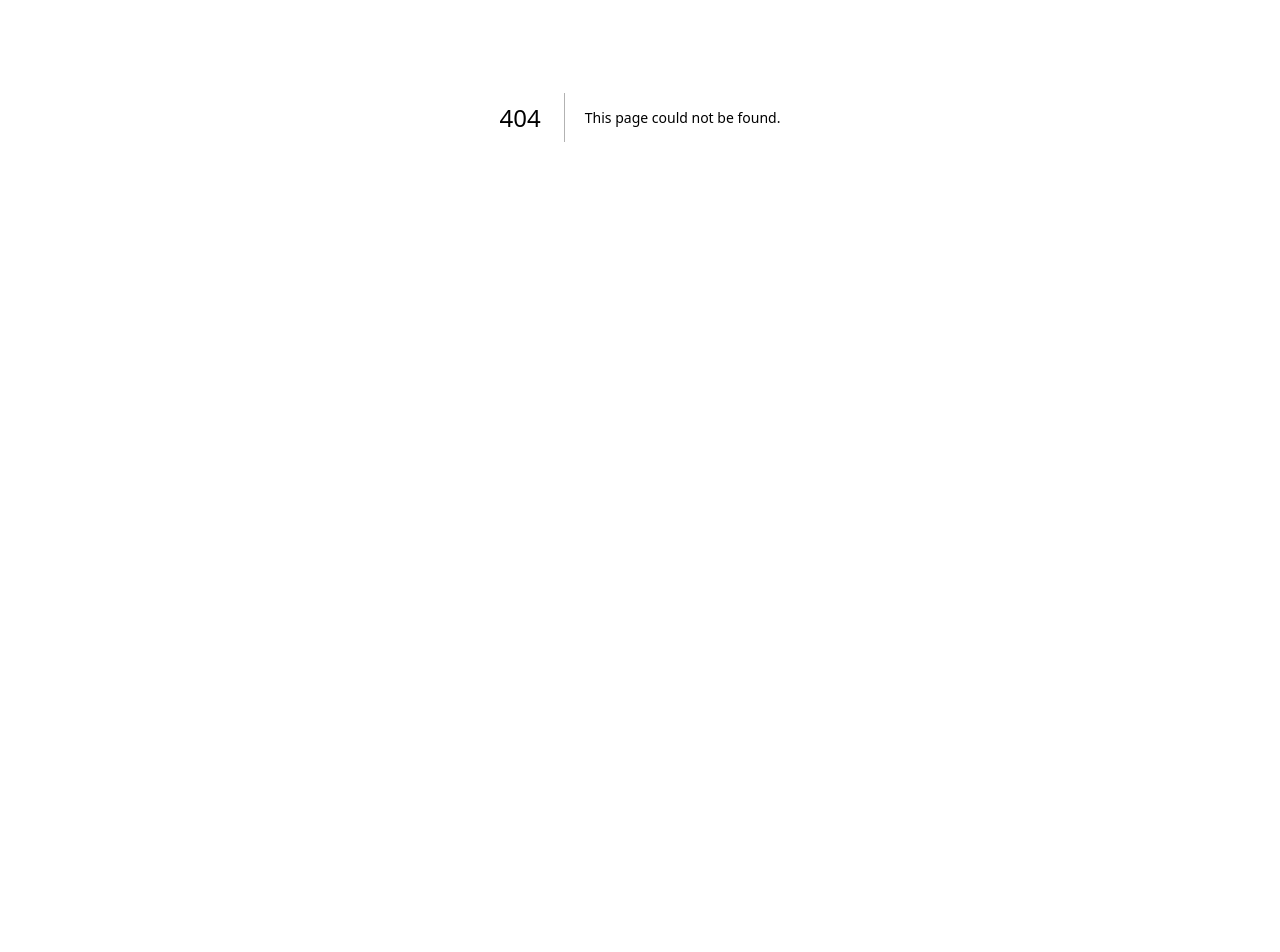
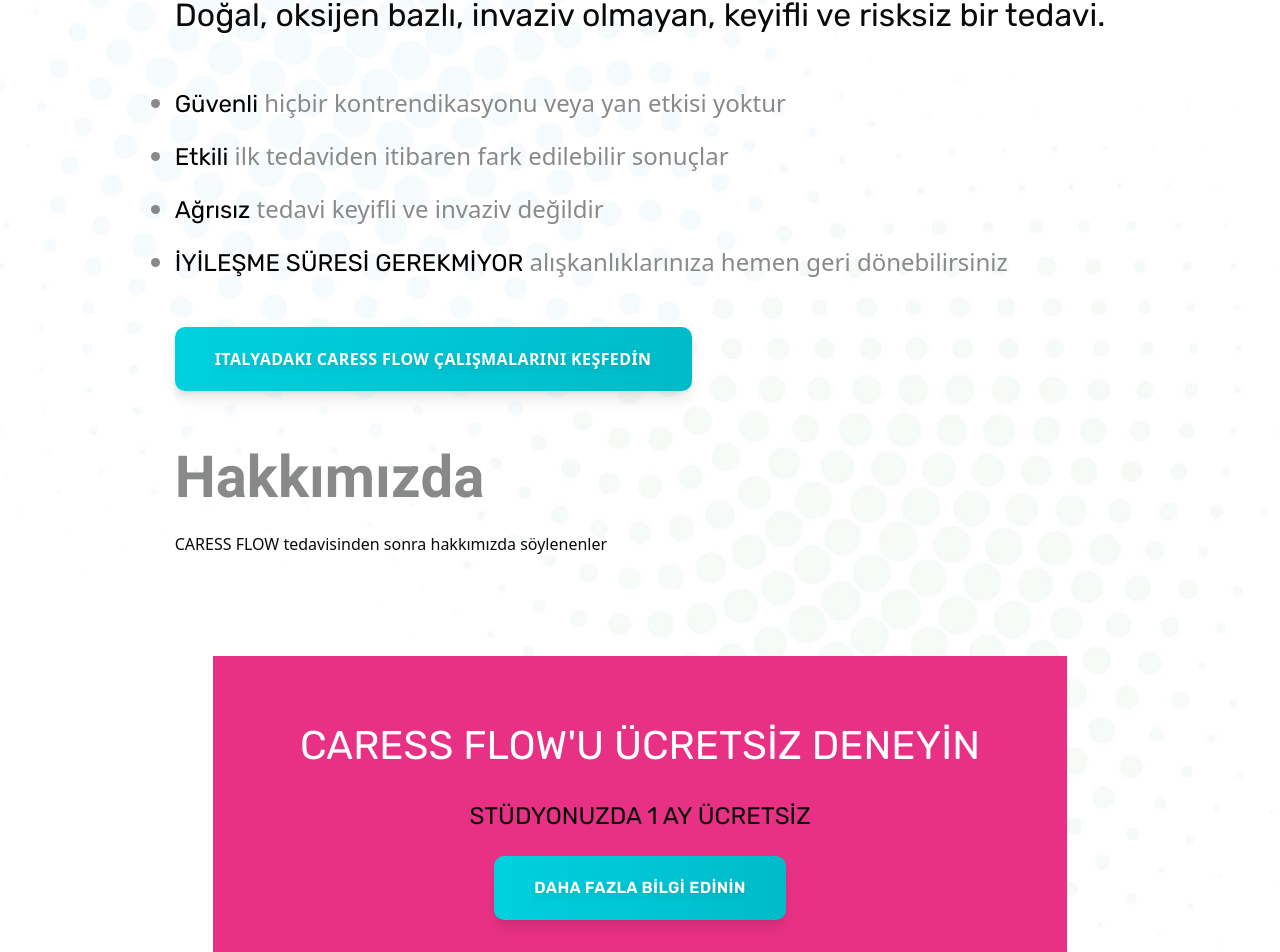
Before and after one commit to CodevorousLabs/Caressflow, a Next.js app in the folder client/: page /hastalar-icin-avantajlar in a window 1280 px wide. Before the commit this address had no page. Shown: the part 464-1416 px from the top of the page. Before the commit the page ends 981 px from the top, so only its background shows below. Built offline with nearby package versions, Linux system fonts and the light colour scheme.

Commit message:
feat: benefit section added, information section added, style added

```diff
--- /dev/null
+++ b/client/app/hastalar-icin-avantajlar/page.tsx
@@ -0,0 +1,6 @@
+import PatientBenefitsPage from "@/components/patientBenefits/patientBenefitsPage"
+export default function Page(){
+  return (
+    <PatientBenefitsPage />
+  )
+}
--- a/client/app/layout.tsx
+++ b/client/app/layout.tsx
@@ -3,6 +3,7 @@
 import "./globals.css";
 import Header from "@/components/landingPageComponents/header/header";
 import LoadingLayout from "@/components/layoutComponents/loadingLayout";
+import Footer from "@/components/landingPageComponents/footer/footer";
 const rubikSans = Rubik({
   variable: "--font-rubik-sans",
   subsets: ["latin"],
@@ -33,6 +34,9 @@
         <LoadingLayout>
           <Header />
           {children}
+          <div className="w-full bg-[#FCF7FF]">
+            <Footer />
+          </div>
         </LoadingLayout>
       </body>
     </html>
--- a/client/components/landingPageComponents/header/logoWithNavHeader/logoWithNavHeader.tsx
+++ b/client/components/landingPageComponents/header/logoWithNavHeader/logoWithNavHeader.tsx
@@ -106,7 +106,7 @@
                 <NavigationMenuContent>
                   <ul className="grid w-[200px] gap-4">
                     <li>
-                      <NavigationMenuLink href="/hasta" className="text-gray-text hover:text-pink-bg">HASTA İÇİN AVANTAJLAR</NavigationMenuLink>
+                      <NavigationMenuLink href="/hastalar-icin-avantajlar" className="text-gray-text hover:text-pink-bg">HASTA İÇİN AVANTAJLAR</NavigationMenuLink>
                     </li>
                     <li>
                       <NavigationMenuLink href="/doktor" className="text-gray-text hover:text-pink-bg">DOKTORLAR İÇİN AVANTAJLAR</NavigationMenuLink>
--- a/client/components/landingPageComponents/landingPage.tsx
+++ b/client/components/landingPageComponents/landingPage.tsx
@@ -4,9 +4,9 @@
 import Stats from "./stats/stats"
 import Feedbacks from "./feedbacks/feedbacks"
 import InformationSection from "./informationSection/informationSection"
-import Footer from "./footer/footer"
 import bg from "@/assets/backgroundTexture.jpg"
 import GoUpButton from "./goUpButton"
+
 export default function LandingPage() {
   return (
     <main className="relative" style={{
@@ -15,7 +15,7 @@
       backgroundSize: "contain",
     }}>
       <Slider />
-      <section className="w-full mx-auto flex flex-col items-center border border-black">
+      <section className="w-full mx-auto flex flex-col items-center">
         <Features />
         <Stats />
         <div className="w-full bg-[#FCF7FF]">
@@ -25,9 +25,6 @@
         <div className="w-full bg-[#FCF7FF]">
           <InformationSection />
         </div>
-        <div className="w-full bg-[#FCF7FF]">
-          <Footer />
-        </div>
       </section>
       <GoUpButton />
     </main>
--- a/client/components/landingPageComponents/sectionTitle.tsx
+++ b/client/components/landingPageComponents/sectionTitle.tsx
@@ -6,7 +6,6 @@
     <p className="text-pink-bg
         mb-[10px]
         font-rubik
-        font-semibold
         text-center"
     >
       {children}
--- /dev/null
+++ b/client/components/patientBenefits/benefits.tsx
@@ -0,0 +1,20 @@
+import SectionTitle from "../landingPageComponents/sectionTitle"
+import SectionDescription from "../landingPageComponents/sectionDescription"
+import BenefitsList from "./benefitsList"
+import TryForFree from "./informationContainer"
+
+export default function Benefits() {
+  return (
+    <div className="max-w-[1280px] mx-auto flex flex-col justify-start items-start py-[100px] gap-14">
+      <div className="flex flex-col justify-start items-start">
+        <SectionTitle>CARESS FLOW</SectionTitle>
+        <SectionDescription>Hastalar İçin Avantajlar</SectionDescription>
+      </div>
+      <BenefitsList />
+      <div className="flex flex-col justify-start items-start">
+        <SectionDescription>Hakkımızda</SectionDescription>
+        <p>CARESS FLOW tedavisinden sonra hakkımızda söylenenler</p>
+      </div>
+    </div>
+  )
+}
--- /dev/null
+++ b/client/components/patientBenefits/benefitsList.tsx
@@ -0,0 +1,58 @@
+'use client'
+import { motion } from "framer-motion";
+
+const benefitsData = [
+  {
+    bold: "Güvenli",
+    text: "hiçbir kontrendikasyonu veya yan etkisi yoktur"
+  },
+  {
+    bold: "Etkili",
+    text: "ilk tedaviden itibaren fark edilebilir sonuçlar"
+  },
+  {
+    bold: "Ağrısız",
+    text: "tedavi keyifli ve invaziv değildir"
+  },
+  {
+    bold: "İYİLEŞME SÜRESİ GEREKMİYOR",
+    text: "alışkanlıklarınıza hemen geri dönebilirsiniz"
+  }
+]
+
+interface BenefitType {
+  bold: string,
+  text: string
+}
+
+export default function BenefitsList() {
+  return (
+    <div className="flex flex-col items-start justify-start space-y-12">
+      <p className="font-rubik text-[32px]">Doğal, oksijen bazlı, invaziv olmayan, keyifli ve risksiz bir tedavi.</p>
+      <ul className="space-y-5 list-disc">
+        {benefitsData.map((benefit: BenefitType) =>
+          <li className="text-2xl text-gray-text">
+            <span className="font-rubik text-2xl text-black">{benefit.bold}</span> {benefit.text}
+          </li>
+        )}
+      </ul>
+
+      <motion.button
+        className="relative overflow-hidden bg-gradient-to-r from-[#00D0DF] to-[#00BBC9]
+                 text-white font-semibold tracking-wide uppercase rounded-lg
+                 px-10 py-5 shadow-lg hover:shadow-pink-400/50 transition-shadow duration-300"
+      >
+        <motion.span
+          initial={{ scale: 0 }}
+          whileHover={{ scale: 1 }}
+          transition={{ duration: 0.5, ease: "easeOut" }}
+          className="absolute inset-0 bg-pink-500 origin-center rounded-lg"
+        />
+
+        <span className="relative z-10 drop-shadow-md">
+          ITALYADAKI CARESS FLOW ÇALIŞMALARINI KEŞFEDİN
+        </span>
+      </motion.button>
+    </div>
+  )
+}
--- /dev/null
+++ b/client/components/patientBenefits/informationContainer.tsx
@@ -0,0 +1,33 @@
+'use client'
+import { motion } from "framer-motion";
+
+interface ComponentProps {
+  title: string,
+  description: string,
+  buttonText: string
+}
+
+export default function TryForFree({ title, description, buttonText }: ComponentProps) {
+  return (
+    <div className="w-8/12 flex flex-col bg-pink-bg font-rubik items-center justify-start text-center min-h-[200px] py-15 space-y-6 ">
+      <p className="text-white text-[40px]">{title}</p>
+      <p className="text-2xl">{description}</p>
+      <motion.button
+        className="relative overflow-hidden bg-gradient-to-r from-[#00D0DF] to-[#00BBC9]
+                 text-white font-semibold tracking-wide uppercase rounded-lg
+                 px-10 py-5 shadow-lg hover:shadow-pink-400/50 transition-shadow duration-300"
+      >
+        <motion.span
+          initial={{ scale: 0 }}
+          whileHover={{ scale: 1 }}
+          transition={{ duration: 0.5, ease: "easeOut" }}
+          className="absolute inset-0 bg-pink-500 origin-center rounded-lg"
+        />
+
+        <span className="relative z-10 drop-shadow-md">
+          {buttonText}
+        </span>
+      </motion.button>
+    </div>
+  )
+}
--- /dev/null
+++ b/client/components/patientBenefits/patientBenefitsPage.tsx
@@ -0,0 +1,23 @@
+import bg from "@/assets/backgroundTexture.jpg"
+import Benefits from "./benefits"
+import TryForFree from "./informationContainer"
+export default function PatientBenefitsPage() {
+  return (
+    <main className="relative" style={{
+      backgroundImage: `url(${bg.src})`,
+      backgroundRepeat: "repeat-y",
+      backgroundSize: "cover",
+      backgroundPosition: 'center'
+    }}>
+
+      <section className="w-full mx-auto flex flex-col items-start">
+        <Benefits />
+
+        <div className="w-full items-center justify-center flex">
+          <TryForFree title="CARESS FLOW'U ÜCRETSİZ DENEYİN" description="STÜDYONUZDA 1 AY ÜCRETSİZ" buttonText="DAHA FAZLA BİLGİ EDİNİN" />
+        </div>
+      </section>
+
+    </main>
+  )
+}
```
